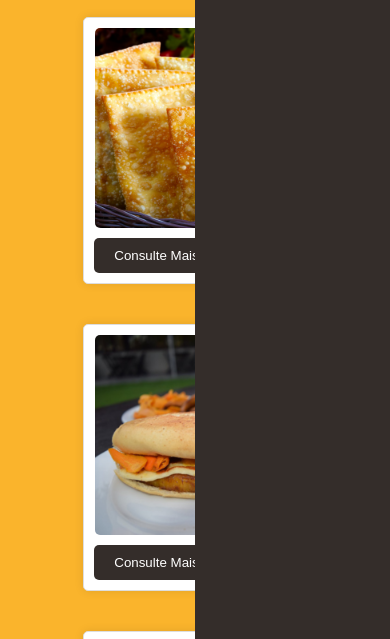
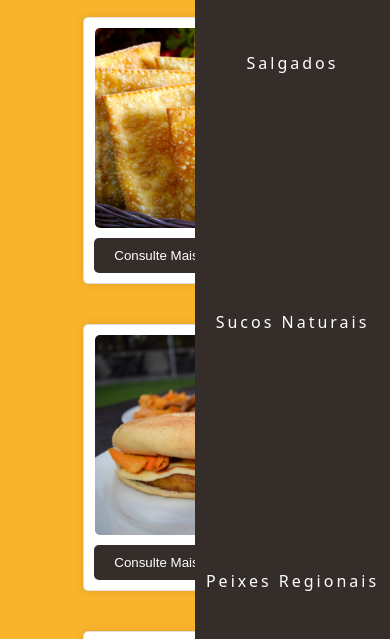
Before and after one commit to JaneAzevedo001/s.kamilla-cardapio, a plain HTML site: page index.html in a window 390 px wide. Both pictures are taken after a click on the element 323 px from the left and 33 px from the top of the page. Shown: the part 134-773 px from the top of the page. Drawn offline with Linux system fonts and the light colour scheme.

Commit message:
Update estiloMenu.css

```diff
--- a/estiloMenu.css
+++ b/estiloMenu.css
@@ -10,7 +10,6 @@
 body{
     background: #fab42c;
 }
-
 
 main{
     font-family: system-ui, -apple-system, Helvetica, Arial, sans-serif;
@@ -40,7 +39,7 @@
     justify-content: space-around;
     align-items: center;
     font-family: system-ui, -apple-system, Helvetica, Arial, sans-serif;
-    background:#342d2a;
+    background: #342d2a;
     height: 8vh;
 }
 
@@ -88,13 +87,16 @@
       margin-left: 0;
       opacity: 0;
     }
+    .nav-list.active {
+      transform: translateX(0);
+    }
+    .nav-list.active li {
+      opacity: 1;
+      transition: opacity 0.3s ease-in;
+    }
     .mobile-menu {
       display: block;
     }
-  }
-
-  .nav-list.active {
-    transform: translateX(0);
 }
 
 @keyframes navLinkFade {
```
Lines whose indentation alone changed are shown as unchanged.
